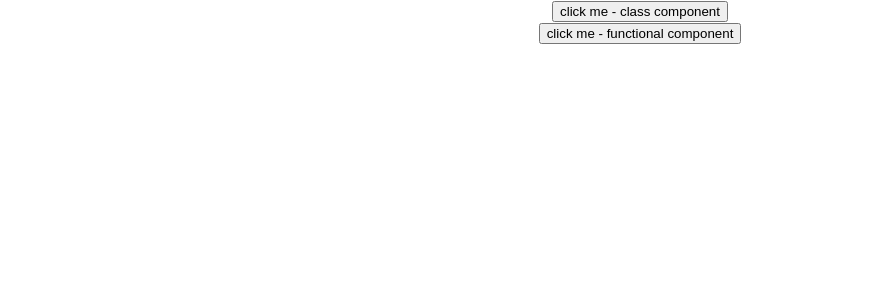
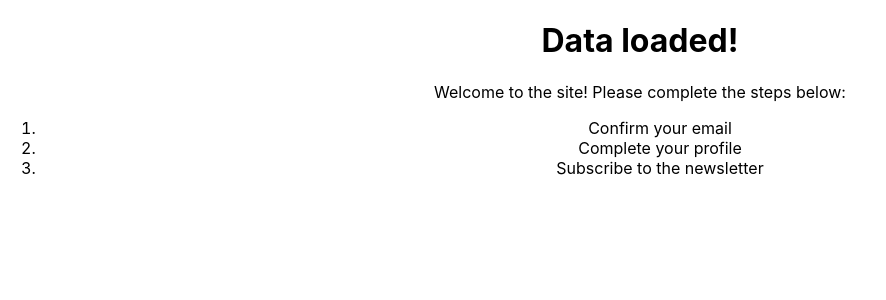
Before and after one commit to ramonabroberg/react, a React (Create React App) app in the folder my-app/: page / in a window 1280 px wide. Shown: the top 300 px of the page, without its empty margins (0-886 px from the left). Built offline with nearby package versions, Linux system fonts and the light colour scheme.

Commit message:
Add nested components

```diff
--- a/my-app/src/App.js
+++ b/my-app/src/App.js
@@ -1,12 +1,10 @@
 import './App.css';
-import EventsClass from "./components/EventsClass";
-import EventsFunctional from "./components/EventsFunctional";
+import NestingComponents from "./components/NestingComponents";
 
 function App() {
   return (
     <div className="App">
-        <EventsClass />
-        <EventsFunctional />
+        <NestingComponents />
     </div>
   );
 }
--- /dev/null
+++ b/my-app/src/components/NestingComponents.js
@@ -0,0 +1,25 @@
+import React, { Component } from "react";
+import UserMessage from "./UserMessage";
+import UserData from "./UserData";
+
+export class ConditionalRenderingClass extends Component {
+  constructor(props) {
+    super(props);
+
+    this.state = {
+        isLoaded: true,
+        isLoggedIn: true,
+    };
+  }
+
+  render() {
+    return (
+        <div>
+            <UserData isLoaded={this.state.isLoaded} />
+            <UserMessage isLoggedIn={this.state.isLoggedIn} />
+        </div>
+    )
+  }
+}
+
+export default ConditionalRenderingClass;
--- /dev/null
+++ b/my-app/src/components/UserData.js
@@ -0,0 +1,11 @@
+import React from 'react'
+
+function UserData(props) {
+  return (
+    <div>
+        <h1>{props.isLoaded ? 'Data loaded!' : 'Loading...'}</h1>
+    </div>
+  )
+}
+
+export default UserData
--- /dev/null
+++ b/my-app/src/components/UserMessage.js
@@ -0,0 +1,22 @@
+import React from 'react'
+
+function UserMessage(props) {
+  return (
+    <div>
+      {props.isLoggedIn ? (
+        <div>
+          <p>Welcome to the site! Please complete the steps below:</p>
+          <ol>
+            <li>Confirm your email</li>
+            <li>Complete your profile</li>
+            <li>Subscribe to the newsletter</li>
+          </ol>
+        </div>
+      ) : (
+        <p>Please sign in</p>
+      )}
+    </div>
+  );
+}
+
+export default UserMessage
```
Also changed, not shown: my-app/src/components/ConditionalRenderingClass.js (added, +35 -0 lines), my-app/src/components/ConditionalRenderingFunctional.js (added, +11 -0 lines).
